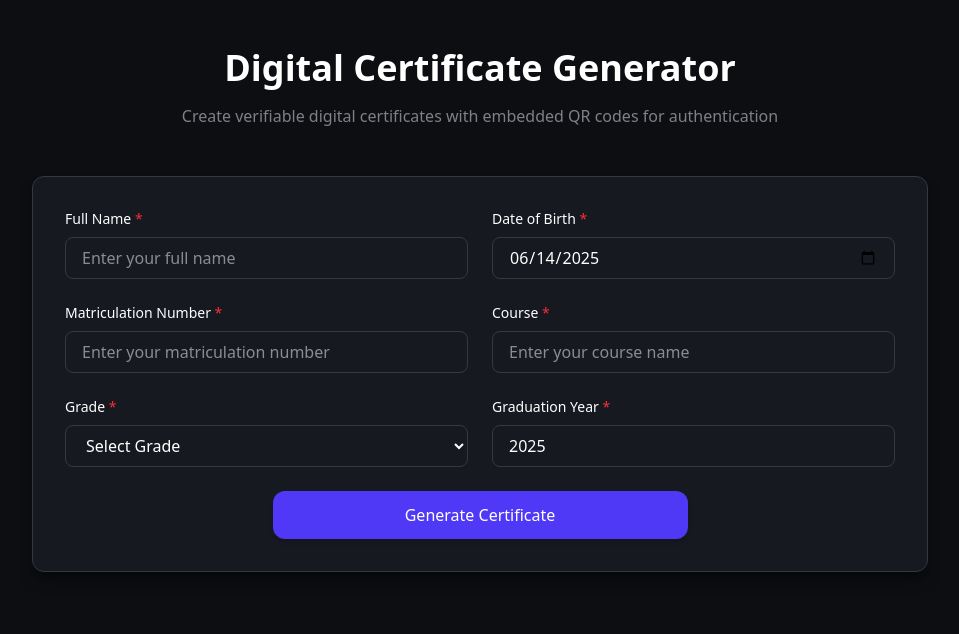
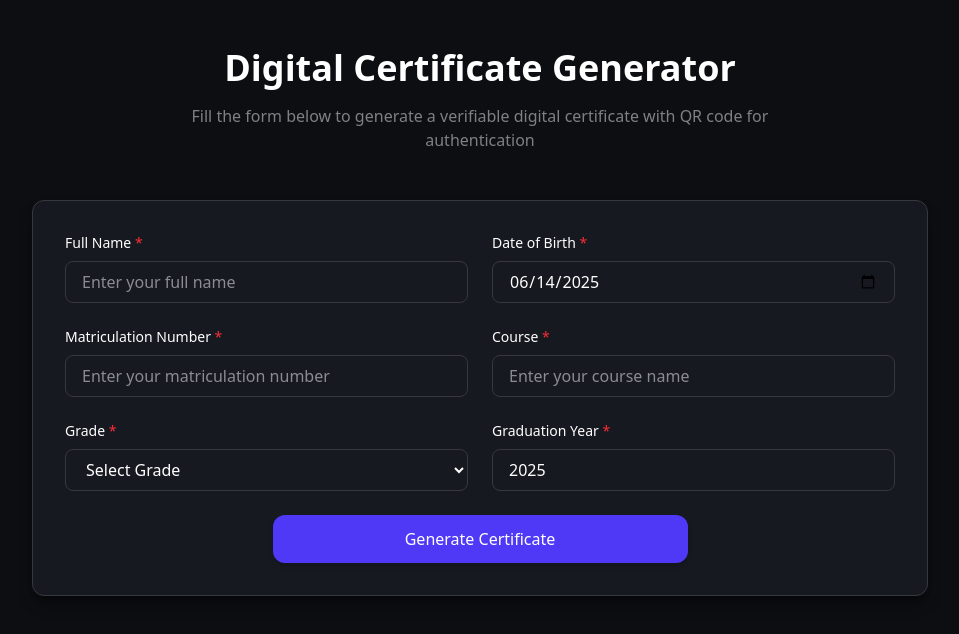
Before and after one commit to jogmg/digital-certificate-generator, a Next.js app: page / in a window 1280 px wide. Shown: the top 634 px of the page, without its empty margins (160-1119 px from the left). Built offline with nearby package versions, Linux system fonts and the light colour scheme; no server answers.

Commit message:
make button fill width for smaller devices, change subheading text

```diff
--- a/src/app/page.tsx
+++ b/src/app/page.tsx
@@ -9,8 +9,8 @@ export default function Home() {
             Digital Certificate Generator
           </h1>
           <p className="text-[#7E8086] max-w-2xl mx-auto">
-            Create verifiable digital certificates with embedded QR codes for
-            authentication
+            Fill the form below to generate a verifiable digital certificate
+            with QR code for authentication
           </p>
         </header>
         <section className="bg-[#171921] rounded-xl shadow-lg shadow-[#00000066] border border-[#37383e] p-6 md:p-8">
--- a/src/components/CertificateForm.tsx
+++ b/src/components/CertificateForm.tsx
@@ -129,7 +129,7 @@ export default function CertificateForm() {
       <button
         type="submit"
         disabled={isSubmitting}
-        className={`w-2/4 py-3 px-4 rounded-xl font-medium text-white shadow-md transition-colors ${
+        className={`w-full sm:w-2/4 py-3 px-4 rounded-xl font-medium text-white shadow-md transition-colors ${
           isSubmitting
             ? "bg-gray-400 cursor-not-allowed"
             : "bg-indigo-600 hover:bg-indigo-700 cursor-pointer"
```
